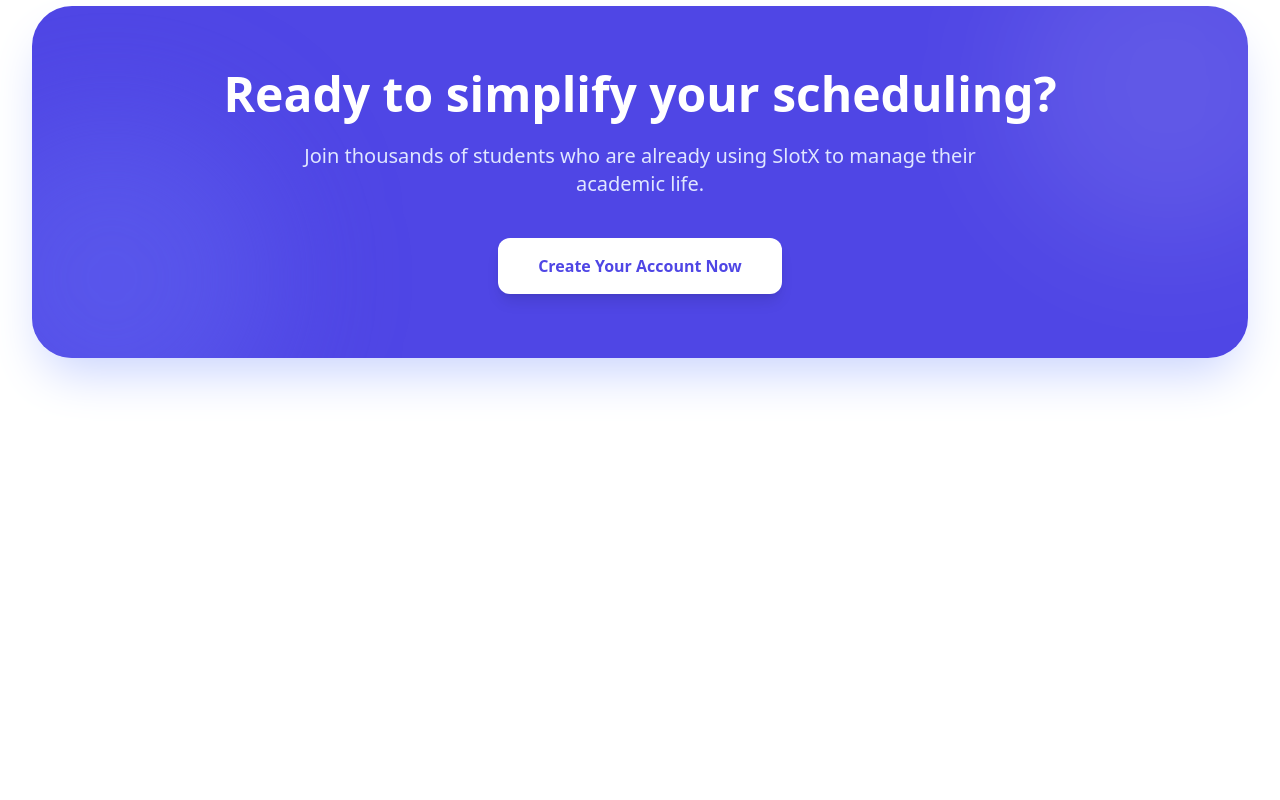
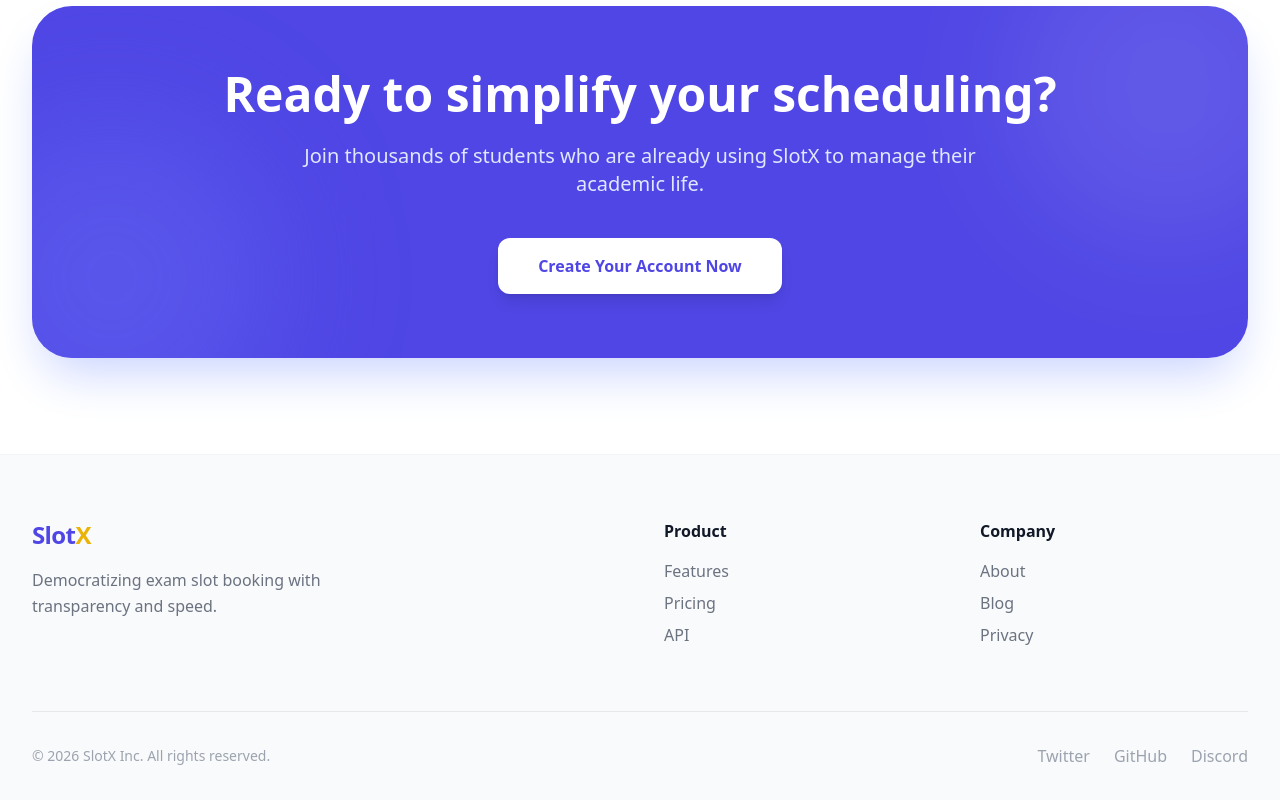
Before and after one commit to himaniag10/SlotX, a React (Create React App) app in the folder client/: page / in a window 1280 px wide. Shown: the part 1605-2405 px from the top of the page. Before the commit the page ends 2059 px from the top, so only its background shows below. Built offline with nearby package versions, Linux system fonts and the light colour scheme; no server answers.

Commit message:
All routes added to App.js

```diff
--- a/client/src/App.js
+++ b/client/src/App.js
@@ -2,6 +2,7 @@
 import { Toaster } from "react-hot-toast";
 import { AuthProvider } from "./contexts/AuthContext";
 import Navbar from "./components/Navbar";
+import Footer from "./components/Footer";
 import { ProtectedRoute, PublicRoute } from "./components/RouteGuards";
 import Login from "./pages/Login";
 import Signup from "./pages/Signup";
@@ -12,9 +13,10 @@
     return (
         <Router>
             <AuthProvider>
-                <div className="min-h-screen bg-gray-50">
+                <div className="min-h-screen bg-gray-50 flex flex-col">
                     <Toaster position="top-right" />
                     <Navbar />
+                    <div className="flex-grow">
                         <Routes>
                             <Route path="/" element={<Landing />} />
                             <Route
@@ -41,9 +43,10 @@
                                     </ProtectedRoute>
                                 }
                             />
-                        {/* Fallback route */}
                             <Route path="*" element={<Navigate to="/" replace />} />
                         </Routes>
+                    </div>
+                    <Footer />
                 </div>
             </AuthProvider>
         </Router>
--- a/client/src/components/RouteGuards.jsx
+++ b/client/src/components/RouteGuards.jsx
@@ -1,7 +1,6 @@
 import { Navigate } from "react-router-dom";
 import { useAuth } from "../contexts/AuthContext";
 
-// Protected Route Component
 export const ProtectedRoute = ({ children }) => {
     const { user, loading } = useAuth();
 
@@ -16,7 +15,6 @@
     return children;
 };
 
-// Public Route Component (redirects to dashboard if already logged in)
 export const PublicRoute = ({ children }) => {
     const { user, loading } = useAuth();
 
--- a/client/src/pages/Signup.jsx
+++ b/client/src/pages/Signup.jsx
@@ -29,7 +29,6 @@
         setIsLoading(true);
 
         try {
-            // Remove confirmPassword before sending to API
             const { confirmPassword, ...registerData } = formData;
             await register(registerData);
             toast.success("Account created successfully!");
@@ -131,9 +130,8 @@
                         <button
                             type="submit"
                             disabled={isLoading}
-                            className={`group relative w-full flex justify-center py-3 px-4 border border-transparent text-sm font-medium rounded-md text-white ${
-                                isLoading ? "bg-indigo-400 cursor-not-allowed" : "bg-indigo-600 hover:bg-indigo-700"
-                            } focus:outline-none focus:ring-2 focus:ring-offset-2 focus:ring-indigo-500 transition-colors duration-200`}
+                            className={`group relative w-full flex justify-center py-3 px-4 border border-transparent text-sm font-medium rounded-md text-white ${isLoading ? "bg-indigo-400 cursor-not-allowed" : "bg-indigo-600 hover:bg-indigo-700"
+                                } focus:outline-none focus:ring-2 focus:ring-offset-2 focus:ring-indigo-500 transition-colors duration-200`}
                         >
                             {isLoading ? "Creating Account..." : "Sign Up"}
                         </button>
--- a/client/src/utils/api.js
+++ b/client/src/utils/api.js
@@ -18,7 +18,6 @@
 api.interceptors.response.use(
     (res) => res,
     async (error) => {
-        // Simple error handling without refresh token logic
         return Promise.reject(error);
     }
 );
```
Lines whose indentation alone changed are shown as unchanged.
